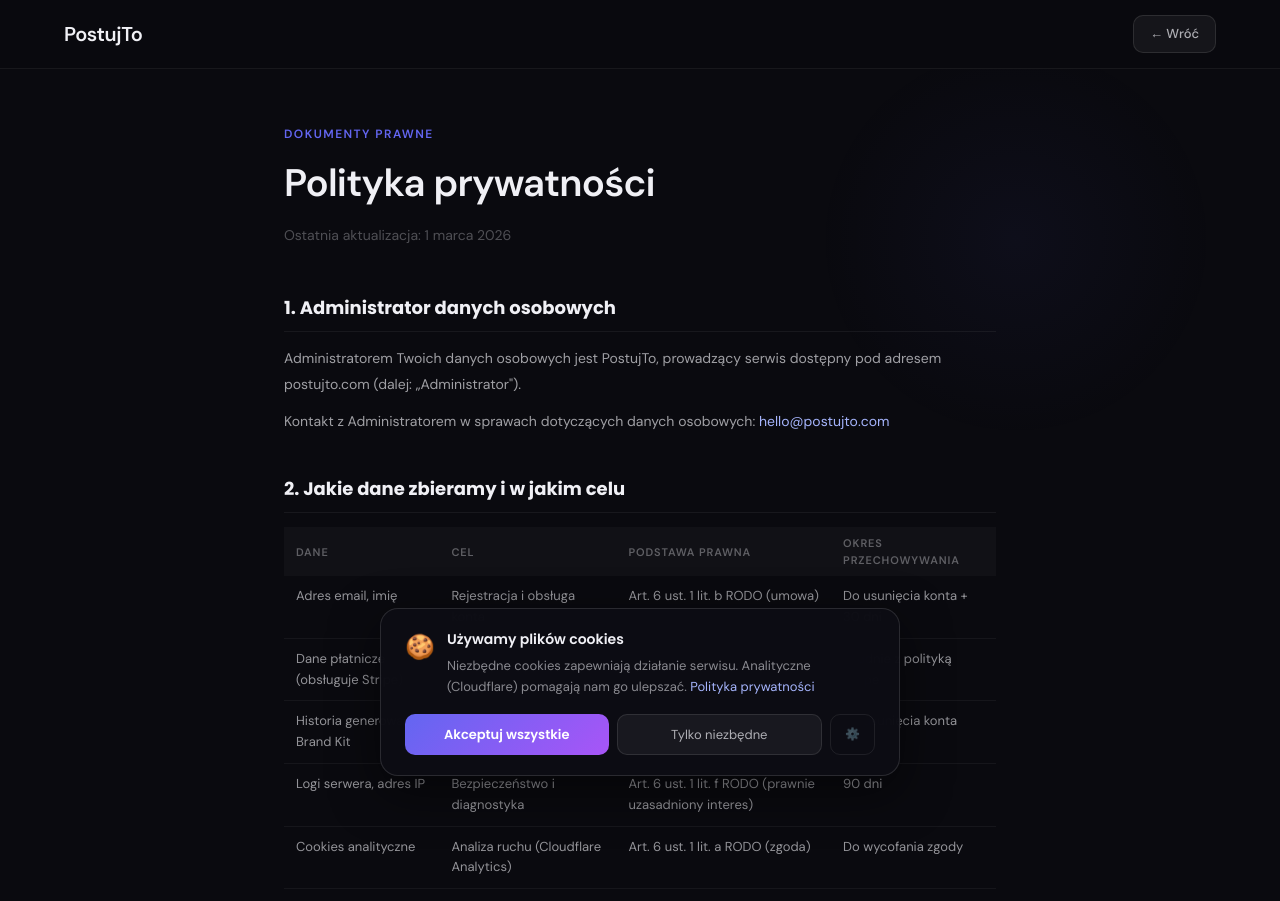
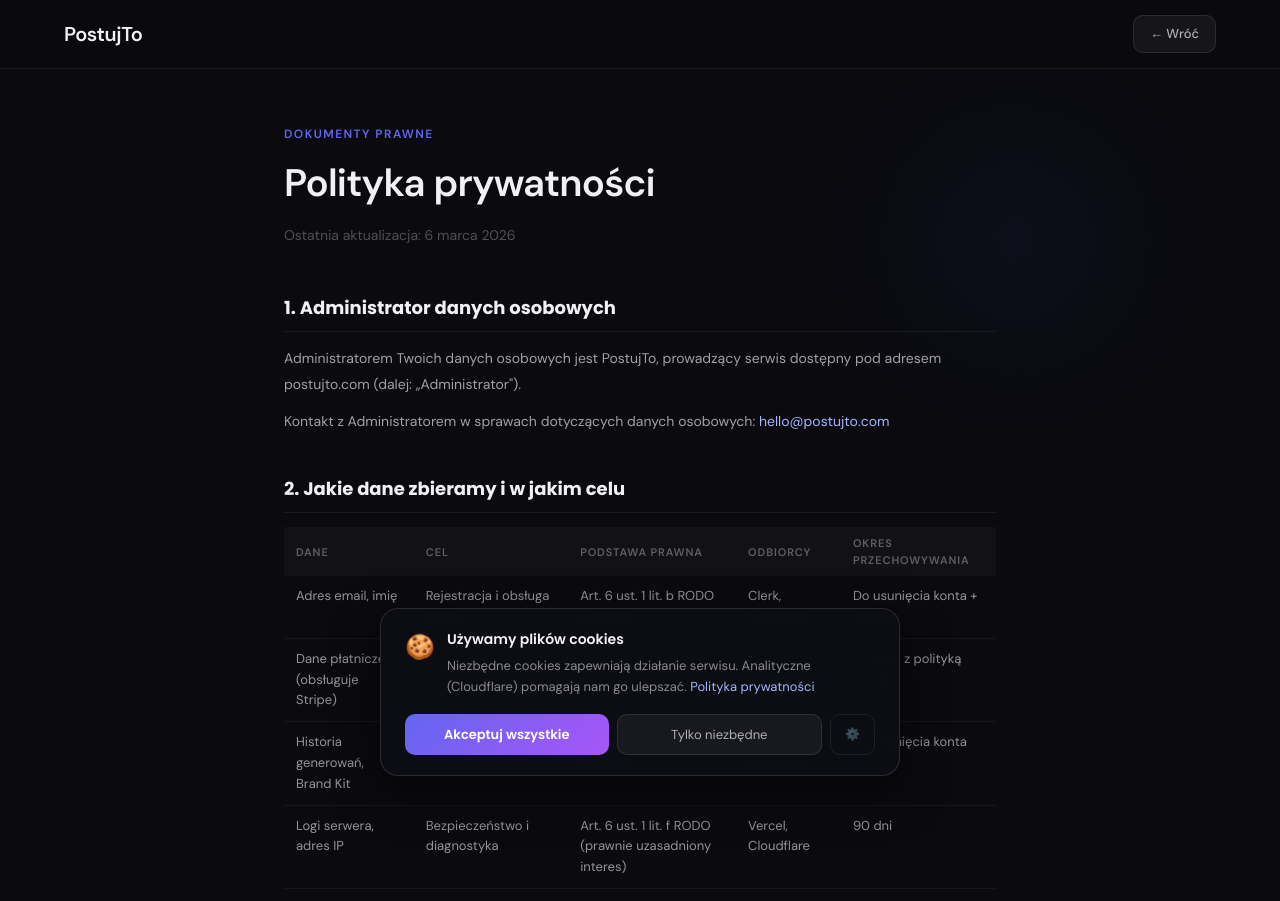
Before and after one commit to PostujTo/postujto, a Next.js app: page /privacy in a window 1280 px wide. Shown: the top 901 px of the page. Built offline with nearby package versions, Linux system fonts and the light colour scheme.

Commit message:
legal: add Odbiorcy column to privacy table §2, update date

```diff
--- a/app/privacy/page.tsx
+++ b/app/privacy/page.tsx
@@ -2,7 +2,7 @@
 
 import Link from 'next/link';
 
-const LAST_UPDATED = '1 marca 2026';
+const LAST_UPDATED = '6 marca 2026';
 const EMAIL = 'hello@postujto.com';
 
 export default function PrivacyPage() {
@@ -68,16 +68,17 @@ export default function PrivacyPage() {
                     <th>Dane</th>
                     <th>Cel</th>
                     <th>Podstawa prawna</th>
+                    <th>Odbiorcy</th>
                     <th>Okres przechowywania</th>
                   </tr>
                 </thead>
                 <tbody>
                   {[
-                    ['Adres email, imię', 'Rejestracja i obsługa konta', 'Art. 6 ust. 1 lit. b RODO (umowa)', 'Do usunięcia konta + 30 dni'],
-                    ['Dane płatnicze (obsługuje Stripe)', 'Przetwarzanie płatności', 'Art. 6 ust. 1 lit. b RODO (umowa)', 'Zgodnie z polityką Stripe'],
-                    ['Historia generowań, Brand Kit', 'Świadczenie usługi', 'Art. 6 ust. 1 lit. b RODO (umowa)', 'Do usunięcia konta'],
-                    ['Logi serwera, adres IP', 'Bezpieczeństwo i diagnostyka', 'Art. 6 ust. 1 lit. f RODO (prawnie uzasadniony interes)', '90 dni'],
-                    ['Cookies analityczne', 'Analiza ruchu (Cloudflare Analytics)', 'Art. 6 ust. 1 lit. a RODO (zgoda)', 'Do wycofania zgody'],
+                    ['Adres email, imię', 'Rejestracja i obsługa konta', 'Art. 6 ust. 1 lit. b RODO (umowa)', 'Clerk, Supabase', 'Do usunięcia konta + 30 dni'],
+                    ['Dane płatnicze (obsługuje Stripe)', 'Przetwarzanie płatności', 'Art. 6 ust. 1 lit. b RODO (umowa)', 'Stripe', 'Zgodnie z polityką Stripe'],
+                    ['Historia generowań, Brand Kit', 'Świadczenie usługi', 'Art. 6 ust. 1 lit. b RODO (umowa)', 'Supabase, Anthropic', 'Do usunięcia konta'],
+                    ['Logi serwera, adres IP', 'Bezpieczeństwo i diagnostyka', 'Art. 6 ust. 1 lit. f RODO (prawnie uzasadniony interes)', 'Vercel, Cloudflare', '90 dni'],
+                    ['Cookies analityczne', 'Analiza ruchu (Cloudflare Analytics)', 'Art. 6 ust. 1 lit. a RODO (zgoda)', 'Cloudflare', 'Do wycofania zgody'],
                   ].map((row, i) => (
                     <tr key={i}>
                       {row.map((cell, j) => <td key={j}>{cell}</td>)}
```
